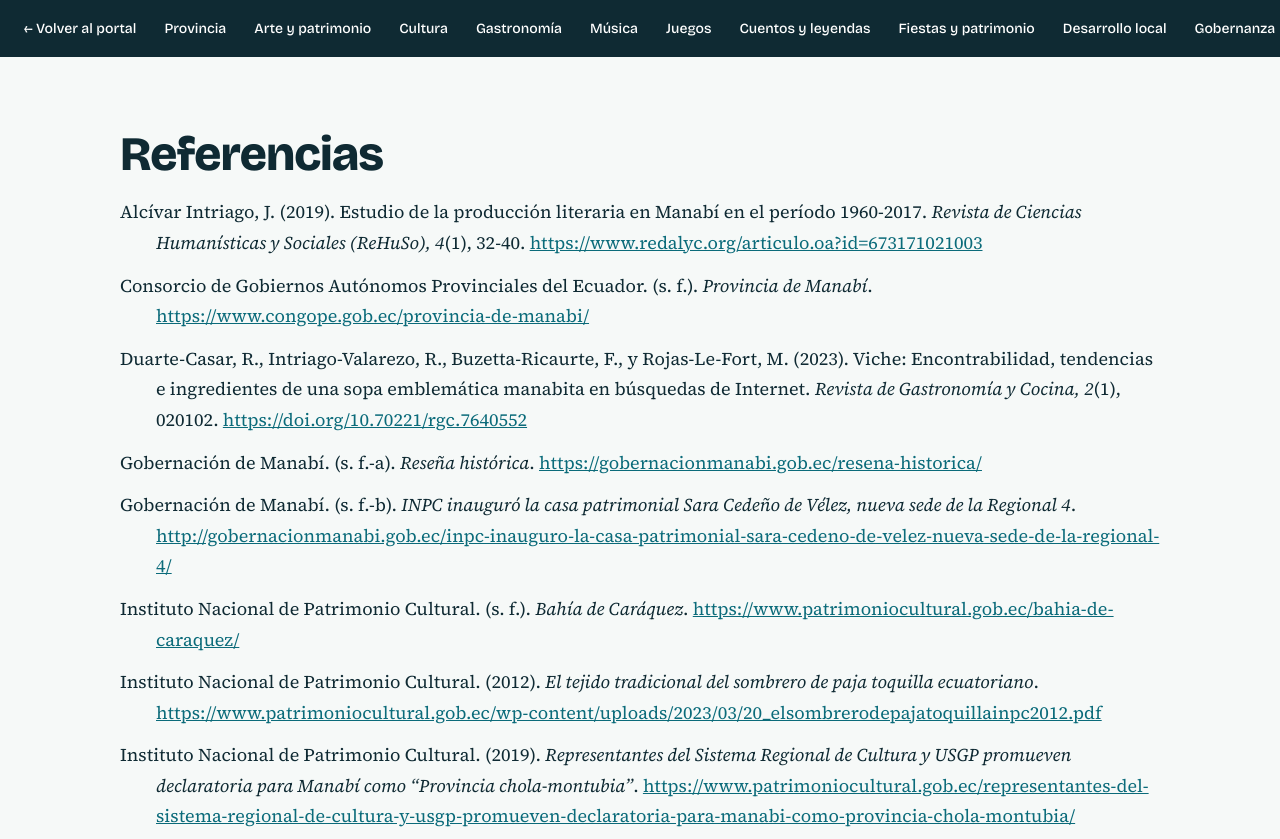
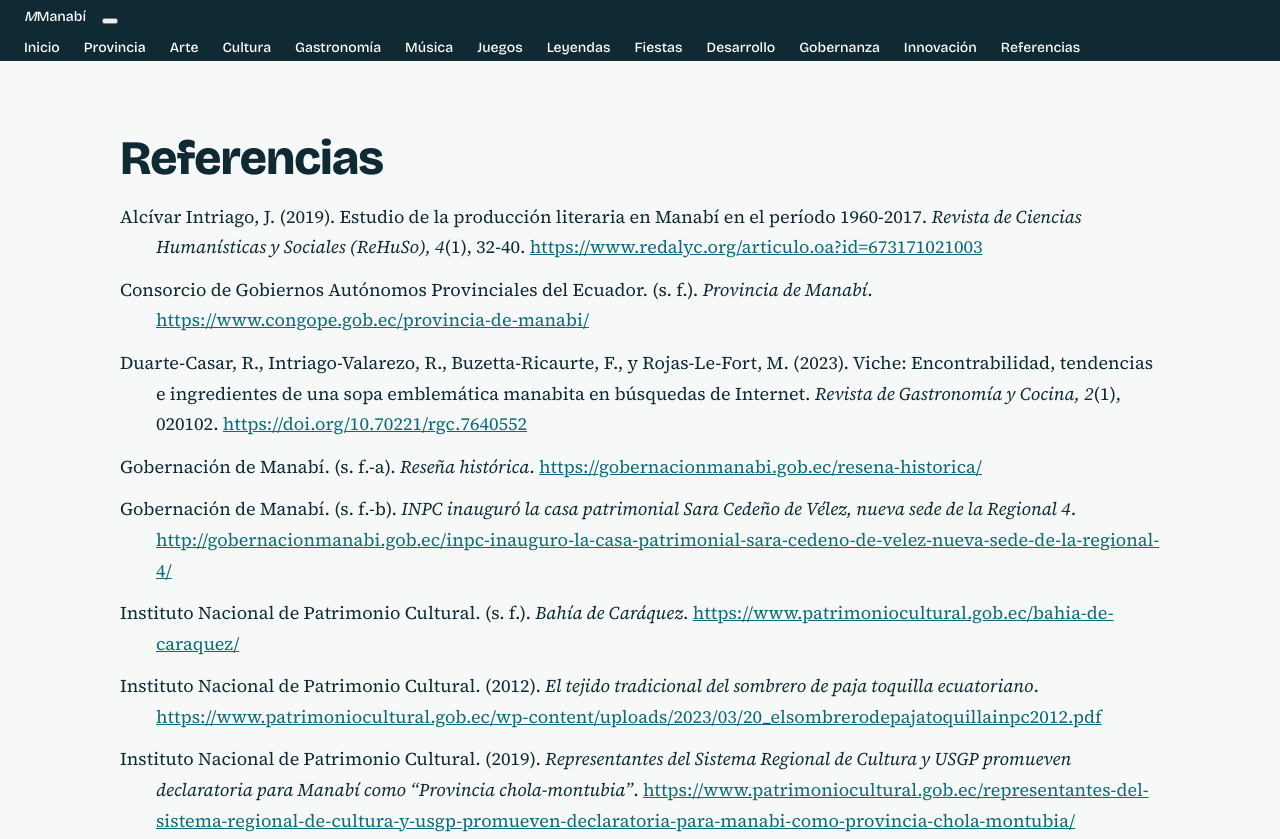
Before and after one commit to paulaloor-unemi/cpeArteCultura, a plain HTML site: page referencias.html in a window 1280 px wide. Shown: the top 839 px of the page. Drawn offline with nearby package versions, Linux system fonts and the light colour scheme.

Commit message:
Refactor navigation and add burger menu functionality

```diff
--- a/referencias.html
+++ b/referencias.html
@@ -10,19 +10,10 @@
 </head>
 <body>
 
-<nav aria-label="Navegación">
-  <a href="index.html">← Volver al portal</a>
-  <a href="index.html#provincia">Provincia</a>
-  <a href="index.html#arte">Arte y patrimonio</a>
-  <a href="index.html#cultura">Cultura</a>
-  <a href="index.html#gastronomia">Gastronomía</a>
-  <a href="index.html#musica">Música</a>
-  <a href="index.html#juegos">Juegos</a>
-  <a href="index.html#leyendas">Cuentos y leyendas</a>
-  <a href="index.html#fiestas">Fiestas y patrimonio</a>
-  <a href="index.html#desarrollo">Desarrollo local</a>
-  <a href="index.html#gobernanza">Gobernanza</a>
-  <a href="index.html#innovacion">Innovación</a>
+<nav class="navbar" id="menu" aria-label="Navegación">
+  <div class="nav-in"><a class="brand" href="index.html"><i>M</i>Manabí</a>
+   <button class="burger" aria-label="Abrir menú" aria-expanded="false"><span></span><span></span><span></span></button>
+   <div class="links"><a href="index.html">Inicio</a><a href="index.html#provincia">Provincia</a><a href="index.html#arte">Arte</a><a href="index.html#cultura">Cultura</a><a href="index.html#gastronomia">Gastronomía</a><a href="index.html#musica">Música</a><a href="index.html#juegos">Juegos</a><a href="index.html#leyendas">Leyendas</a><a href="index.html#fiestas">Fiestas</a><a href="index.html#desarrollo">Desarrollo</a><a href="index.html#gobernanza">Gobernanza</a><a href="index.html#innovacion">Innovación</a><a class="ref activo" href="referencias.html">Referencias</a></div></div>
 </nav>
 
 <section>
@@ -61,6 +52,9 @@ const REFERENCIAS = [
   `Suárez Baque, T. L. (2023). <em>Las costumbres y tradiciones y su importancia en los habitantes de la parroquia La América, del cantón Jipijapa, provincia de Manabí</em> [Tesis de grado, Universidad Estatal del Sur de Manabí]. Repositorio Digital UNESUM. ${A("https://repositorio.unesum.edu.ec/handle/53000/5633")}`
 ];
 document.getElementById("lista").innerHTML = REFERENCIAS.map(r => `<li>${r}</li>`).join("");
+
+(function(){const nav=document.getElementById("menu"),btn=nav.querySelector(".burger");
+btn.addEventListener("click",()=>{const o=nav.classList.toggle("abierto");btn.setAttribute("aria-expanded",o);});})();
 </script>
 </body>
 </html>
```
